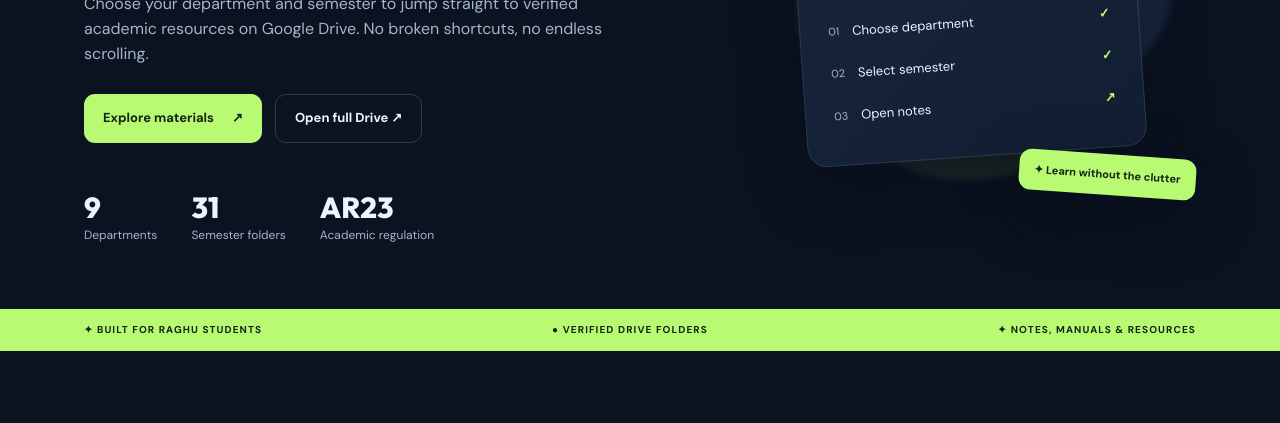
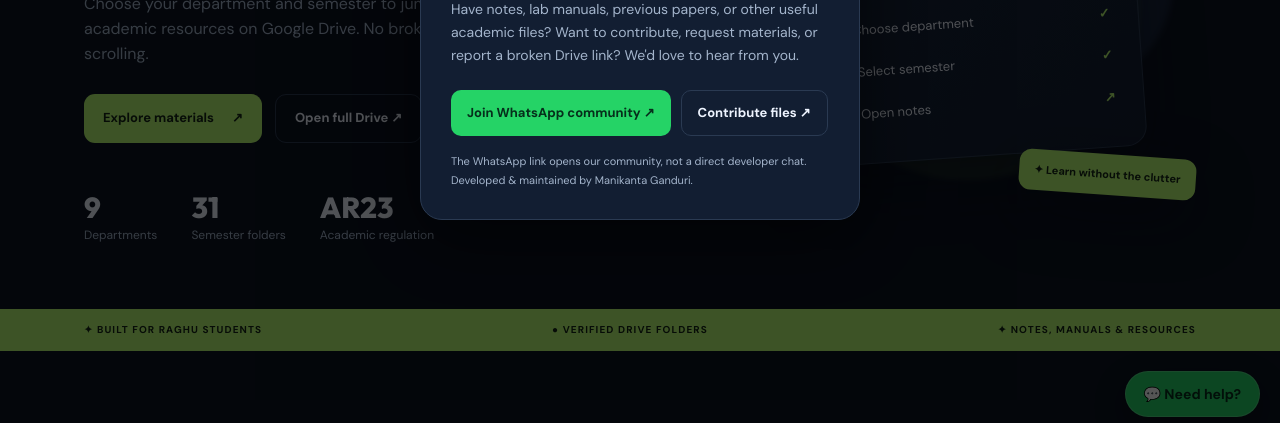
Before and after one commit to Aryan-hpv/raghu-notes-portal, a plain HTML site: page index.html in a window 1280 px wide. Shown: the part 363-786 px from the top of the page. Drawn offline with Linux system fonts and the light colour scheme.

Commit message:
Add popup.js script to index.html

```diff
--- a/index.html
+++ b/index.html
@@ -14,6 +14,7 @@
   <script src="ng.js" defer></script>
 </head>
 <body>
+  <script src="popup.js" defer></script>
   <a href="#main" class="skip">Skip to content</a>
   <header class="topbar">
     <div class="shell nav">
```
